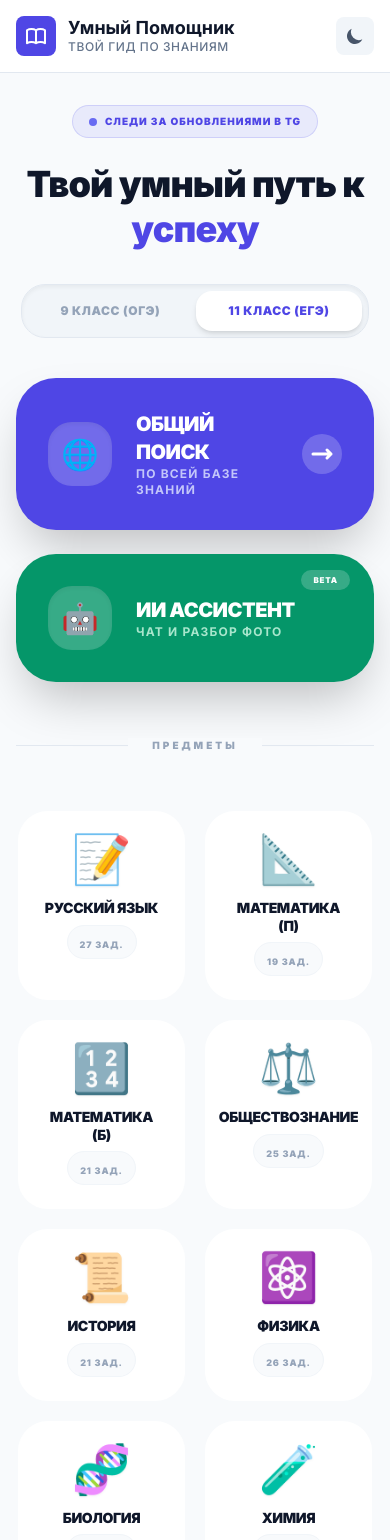
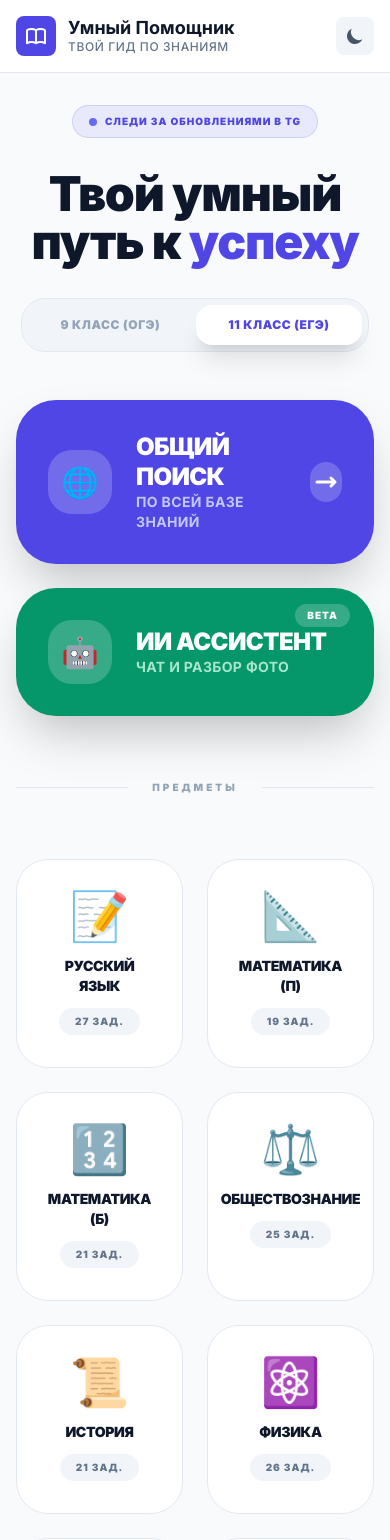
Before and after one commit to uvi0n/gia-helper, a React (Vite) app: page / in a window 390 px wide. Shown: the top 1540 px of the page. Built offline with nearby package versions, Linux system fonts and the light colour scheme.

Commit message:
Update SubjectSelector.tsx

```diff
--- a/components/SubjectSelector.tsx
+++ b/components/SubjectSelector.tsx
@@ -3,7 +3,7 @@ import { Subject, GradeLevel } from '../types';
 
 export const GLOBAL_SUBJECT: Subject = {
   id: 'global',
-  name: 'Все предметы',
+  name: 'Общий поиск',
   subdomain: 'sdamgia',
   icon: '🌐',
   maxTasks: 0
@@ -51,40 +51,42 @@ const SubjectSelector: React.FC<Props> = ({ gradeLevel, onGradeChange, onSelect
   };
 
   return (
-    <div className="w-full max-w-4xl mx-auto space-y-10 animate-in fade-in duration-700">
-      <div className="text-center space-y-4">
+    <div className="w-full max-w-4xl mx-auto space-y-12 animate-in fade-in duration-700">
+      <div className="text-center space-y-6">
         <a
           href="https://t.me/sdamgia67"
           target="_blank"
           rel="noopener noreferrer"
-          className="inline-flex items-center gap-2 px-4 py-2 bg-indigo-500/10 dark:bg-indigo-400/10 border border-indigo-500/20 dark:border-indigo-400/20 rounded-full text-[10px] font-black uppercase tracking-widest text-indigo-600 dark:text-indigo-400 hover:bg-indigo-500/20 transition-all mb-2 group"
+          className="inline-flex items-center gap-2 px-4 py-2 bg-indigo-500/10 dark:bg-indigo-400/10 border border-indigo-500/20 dark:border-indigo-400/20 rounded-full text-[10px] font-black uppercase tracking-widest text-indigo-600 dark:text-indigo-400 hover:scale-105 transition-all mb-2"
         >
           <span className="w-2 h-2 rounded-full bg-indigo-500 animate-pulse"></span>
           Следи за обновлениями в TG
         </a>
-        <h2 className="text-4xl md:text-5xl font-black text-slate-900 dark:text-white tracking-tight leading-tight">Твой умный путь к <span className="text-indigo-600">успеху</span></h2>
+        <h2 className="text-5xl md:text-6xl font-black text-slate-900 dark:text-white tracking-tight leading-none">
+          Твой умный путь к <span className="text-indigo-600 dark:text-indigo-500">успеху</span>
+        </h2>
 
-        <div className="flex justify-center pt-4">
-          <div className="bg-slate-100 dark:bg-slate-900 p-1.5 rounded-[1.5rem] flex gap-1 border border-slate-200 dark:border-slate-800 shadow-inner">
+        <div className="flex justify-center pt-2">
+          <div className="bg-slate-100 dark:bg-slate-900/50 p-1.5 rounded-3xl flex gap-1 border border-slate-200 dark:border-slate-800 backdrop-blur-sm">
             <button
               onClick={() => onGradeChange('oge')}
               className={`px-8 py-3 rounded-2xl font-black text-xs uppercase tracking-wider transition-all ${
                 gradeLevel === 'oge'
-                  ? 'bg-white dark:bg-slate-800 text-indigo-600 shadow-md'
+                  ? 'bg-white dark:bg-slate-800 text-indigo-600 shadow-xl'
                   : 'text-slate-400 hover:text-slate-600 dark:hover:text-slate-300'
               }`}
             >
-              9 класс (ОГЭ)
+              9 КЛАСС (ОГЭ)
             </button>
             <button
               onClick={() => onGradeChange('ege')}
               className={`px-8 py-3 rounded-2xl font-black text-xs uppercase tracking-wider transition-all ${
                 gradeLevel === 'ege'
-                  ? 'bg-white dark:bg-slate-800 text-indigo-600 shadow-md'
+                  ? 'bg-white dark:bg-slate-800 text-indigo-600 shadow-xl'
                   : 'text-slate-400 hover:text-slate-600 dark:hover:text-slate-300'
               }`}
             >
-              11 класс (ЕГЭ)
+              11 КЛАСС (ЕГЭ)
             </button>
           </div>
         </div>
@@ -93,32 +95,32 @@ const SubjectSelector: React.FC<Props> = ({ gradeLevel, onGradeChange, onSelect
       <div className="grid grid-cols-1 sm:grid-cols-2 gap-6">
         <button
           onClick={() => handleSelect(GLOBAL_SUBJECT)}
-          className="group relative w-full p-8 bg-indigo-600 rounded-[2.5rem] text-white shadow-2xl hover:bg-indigo-700 hover:scale-[1.02] active:scale-95 transition-all flex items-center gap-6 overflow-hidden"
+          className="group relative w-full p-8 bg-indigo-600 rounded-[2.5rem] text-white shadow-2xl hover:bg-indigo-700 transition-all flex items-center gap-6 overflow-hidden"
         >
-          <div className="w-16 h-16 bg-white/20 rounded-3xl flex items-center justify-center text-3xl shrink-0 group-hover:scale-110 transition-transform shadow-inner">
+          <div className="w-16 h-16 bg-white/20 rounded-3xl flex items-center justify-center text-3xl shrink-0 group-hover:scale-110 transition-transform">
             {GLOBAL_SUBJECT.icon}
           </div>
           <div className="text-left">
-            <h3 className="text-xl font-black uppercase tracking-tight">Общий поиск</h3>
-            <p className="text-indigo-100 text-xs font-bold opacity-80 uppercase tracking-widest">По всей базе знаний</p>
+            <h3 className="text-2xl font-black leading-tight uppercase tracking-tight">Общий поиск</h3>
+            <p className="text-indigo-100 text-sm font-bold opacity-80 uppercase tracking-wide">По всей базе знаний</p>
           </div>
-          <div className="ml-auto bg-white/20 p-2 rounded-full group-hover:translate-x-1 transition-transform">
+          <div className="ml-auto w-10 h-10 bg-white/20 rounded-full flex items-center justify-center group-hover:translate-x-1 transition-transform">
             <svg className="w-6 h-6" fill="none" stroke="currentColor" viewBox="0 0 24 24"><path strokeLinecap="round" strokeLinejoin="round" strokeWidth={3} d="M17 8l4 4m0 0l-4 4m4-4H3" /></svg>
           </div>
         </button>
 
         <button
           onClick={() => (window as any).onAISelect?.()}
-          className="group relative w-full p-8 bg-emerald-600 rounded-[2.5rem] text-white shadow-2xl hover:bg-emerald-700 hover:scale-[1.02] active:scale-95 transition-all flex items-center gap-6 overflow-hidden"
+          className="group relative w-full p-8 bg-emerald-600 rounded-[2.5rem] text-white shadow-2xl hover:bg-emerald-700 transition-all flex items-center gap-6 overflow-hidden"
         >
-          <div className="w-16 h-16 bg-white/20 rounded-3xl flex items-center justify-center text-3xl shrink-0 group-hover:scale-110 transition-transform shadow-inner">
+          <div className="w-16 h-16 bg-white/20 rounded-3xl flex items-center justify-center text-3xl shrink-0 group-hover:scale-110 transition-transform">
             🤖
           </div>
           <div className="text-left">
-            <h3 className="text-xl font-black uppercase tracking-tight">ИИ Ассистент</h3>
-            <p className="text-emerald-100 text-xs font-bold opacity-80 uppercase tracking-widest">Чат и разбор фото</p>
+            <h3 className="text-2xl font-black leading-tight uppercase tracking-tight">ИИ Ассистент</h3>
+            <p className="text-emerald-100 text-sm font-bold opacity-80 uppercase tracking-wide">Чат и разбор фото</p>
           </div>
-          <div className="absolute top-4 right-6 bg-white/20 px-3 py-1 rounded-full text-[8px] font-black uppercase tracking-widest backdrop-blur-sm">Beta</div>
+          <div className="absolute top-4 right-6 bg-white/20 px-3 py-1 rounded-full text-[10px] font-black uppercase tracking-widest">Beta</div>
         </button>
       </div>
 
@@ -129,27 +131,20 @@ const SubjectSelector: React.FC<Props> = ({ gradeLevel, onGradeChange, onSelect
         </div>
       </div>
 
-      <div className="grid grid-cols-2 sm:grid-cols-3 md:grid-cols-4 gap-4">
-        {SPECIFIC_SUBJECTS.map((sub) => {
-          const tasksCount = gradeLevel === 'ege' ? sub.maxTasksEge : sub.maxTasksOge;
-          if (tasksCount === 0) return null;
-
-          return (
+      <div className="grid grid-cols-2 sm:grid-cols-3 md:grid-cols-4 gap-6">
+        {SPECIFIC_SUBJECTS.map((sub) => (
           <button
             key={sub.id}
             onClick={() => handleSelect(sub)}
-              className="group flex flex-col items-center p-6 bg-white dark:bg-slate-900 border-2 border-slate-50 dark:border-slate-800 rounded-[2rem] hover:border-indigo-500 hover:shadow-xl hover:scale-[1.03] active:scale-95 transition-all"
+            className="group flex flex-col items-center p-8 bg-white dark:bg-slate-900/40 border border-slate-200 dark:border-slate-800 rounded-[2rem] hover:border-indigo-500 hover:shadow-2xl transition-all backdrop-blur-sm"
           >
-              <span className="text-5xl mb-4 group-hover:scale-110 transition-transform drop-shadow-sm">{sub.icon}</span>
-              <span className="font-black text-slate-900 dark:text-white text-sm text-center uppercase tracking-tight leading-tight mb-2">{sub.name}</span>
-              <div className="px-3 py-1 bg-slate-50 dark:bg-slate-800 rounded-full border border-slate-100 dark:border-slate-700">
-                <span className="text-[9px] text-slate-400 font-black uppercase tracking-widest">
-                  {tasksCount} зад.
+            <span className="text-5xl mb-4 group-hover:scale-110 transition-transform duration-300">{sub.icon}</span>
+            <span className="font-black text-slate-900 dark:text-white text-sm text-center uppercase tracking-tight mb-3">{sub.name}</span>
+            <span className="px-4 py-1.5 bg-slate-100 dark:bg-slate-800 text-slate-500 dark:text-slate-400 rounded-full text-[10px] font-black uppercase tracking-widest group-hover:bg-indigo-500 group-hover:text-white transition-colors">
+              {gradeLevel === 'ege' ? sub.maxTasksEge : sub.maxTasksOge} зад.
             </span>
-              </div>
           </button>
-          );
-        })}
+        ))}
       </div>
     </div>
   );
```
Lines whose indentation alone changed are shown as unchanged.
